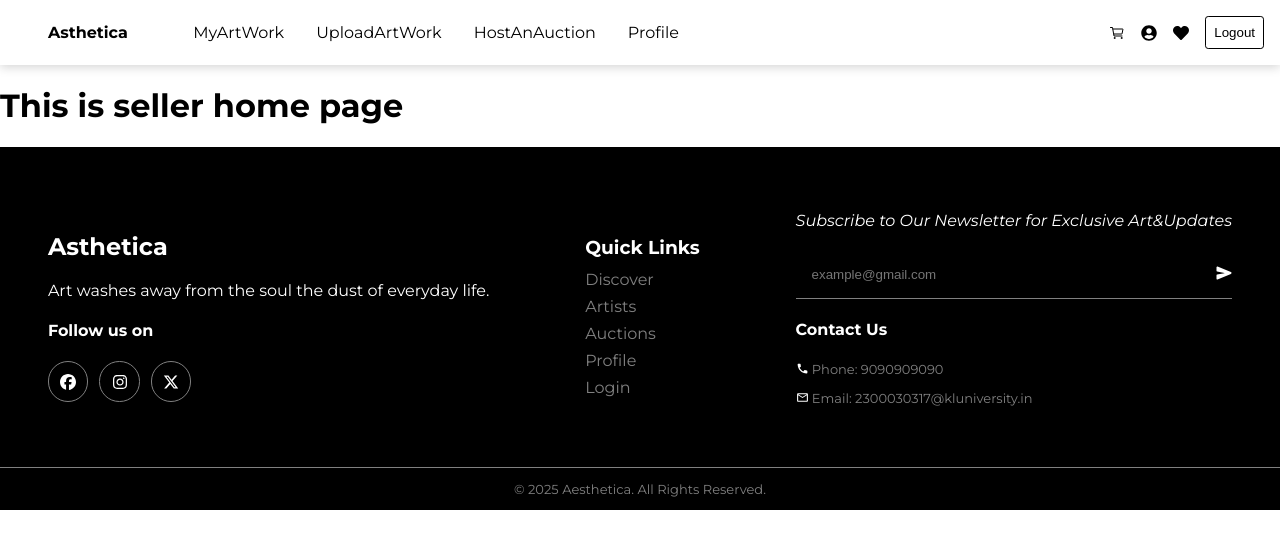
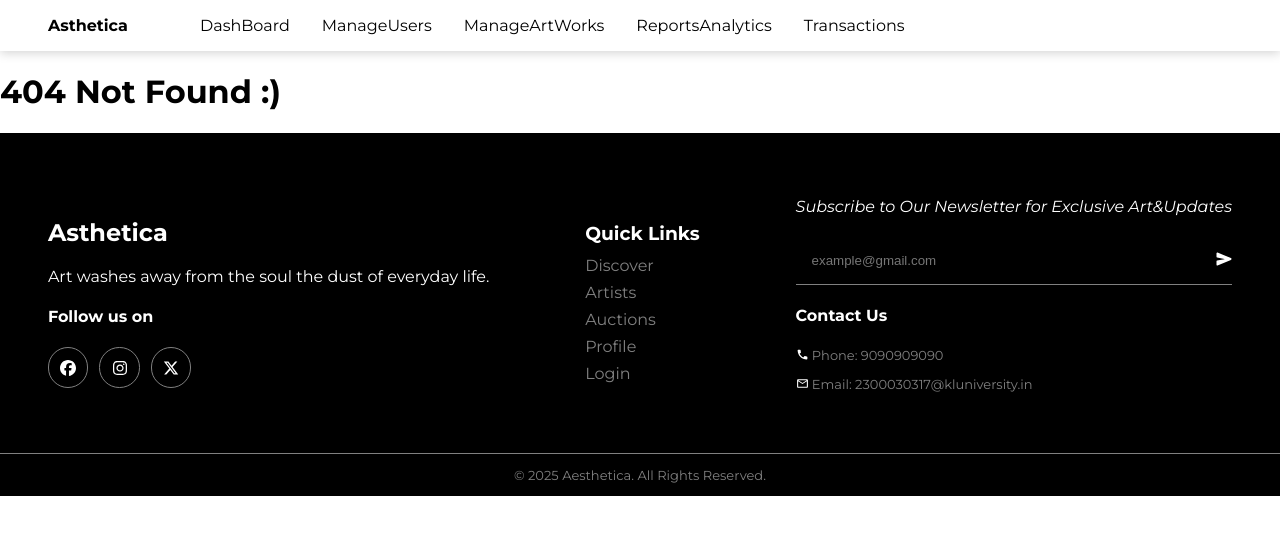
Before and after one commit to phanee27/CI-CD_SDP_Asthetica, a React (Vite) app in the folder asthetica/: page / in a window 1280 px wide. Shown: the top 548 px of the page. Built offline with nearby package versions, Linux system fonts and the light colour scheme.

Commit message:
minute mods

```diff
--- a/asthetica/src/App.jsx
+++ b/asthetica/src/App.jsx
@@ -14,8 +14,8 @@ function App() {
 
     <div>
       <BrowserRouter>
-        {/* <AdminNavbar/> */}
-        <SellerNavbar/>
+        <AdminNavbar/>
+        {/* <SellerNavbar/> */}
         {/* <CustomerNavbar/> */}
         <Footer/>
       </BrowserRouter>
--- a/asthetica/src/components/customer/styles/Footer.css
+++ b/asthetica/src/components/customer/styles/Footer.css
@@ -27,7 +27,7 @@
     display: flex;
     align-items: center;
     justify-content: center;
-    transition: all 0.3s ease-in-out;
+    transition: all 0.15s ease-in-out;
 }
 
 .footer-follow-links a:hover{
@@ -69,6 +69,7 @@
 
 .footer-newsletter input{
     background-color: black;
+    color: white;
     border: none;
     width: 100%;
     padding: 1rem;
@@ -79,6 +80,7 @@
     color: white;
     outline: none;
 }
+
 
 .newsletter-mail-box{
     border-bottom: 1px solid gray;
```
